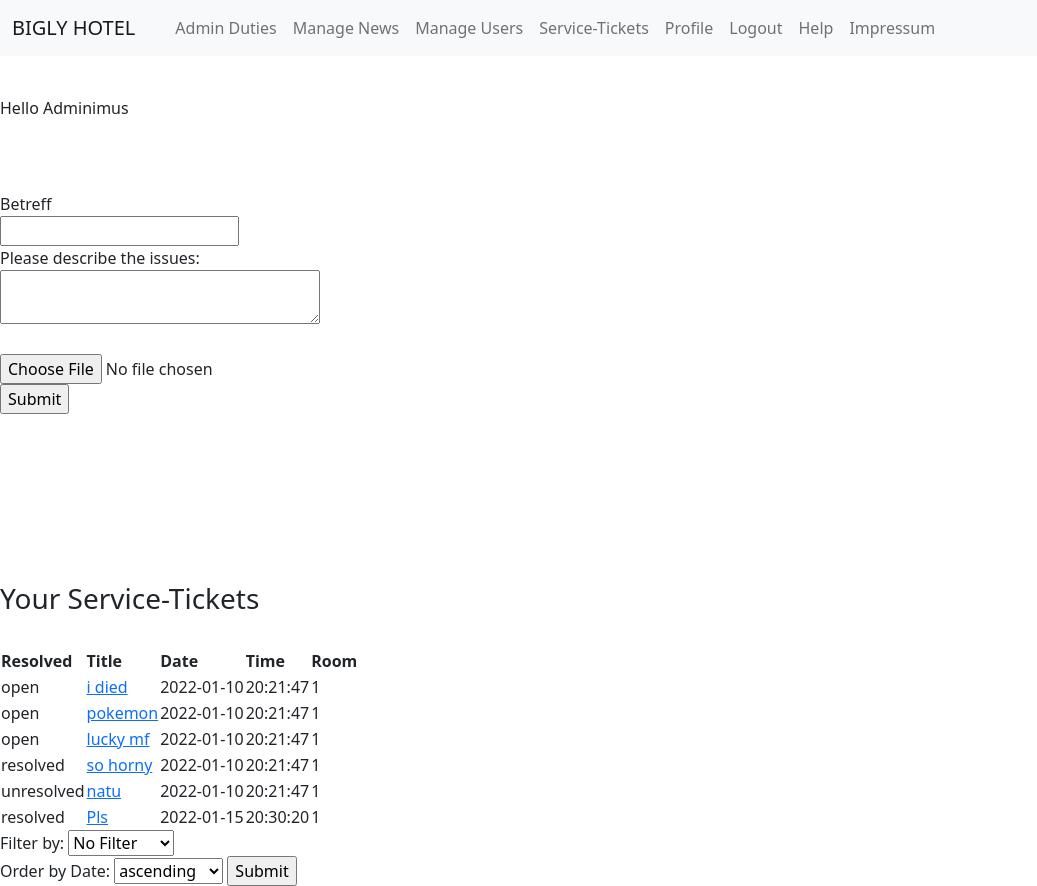
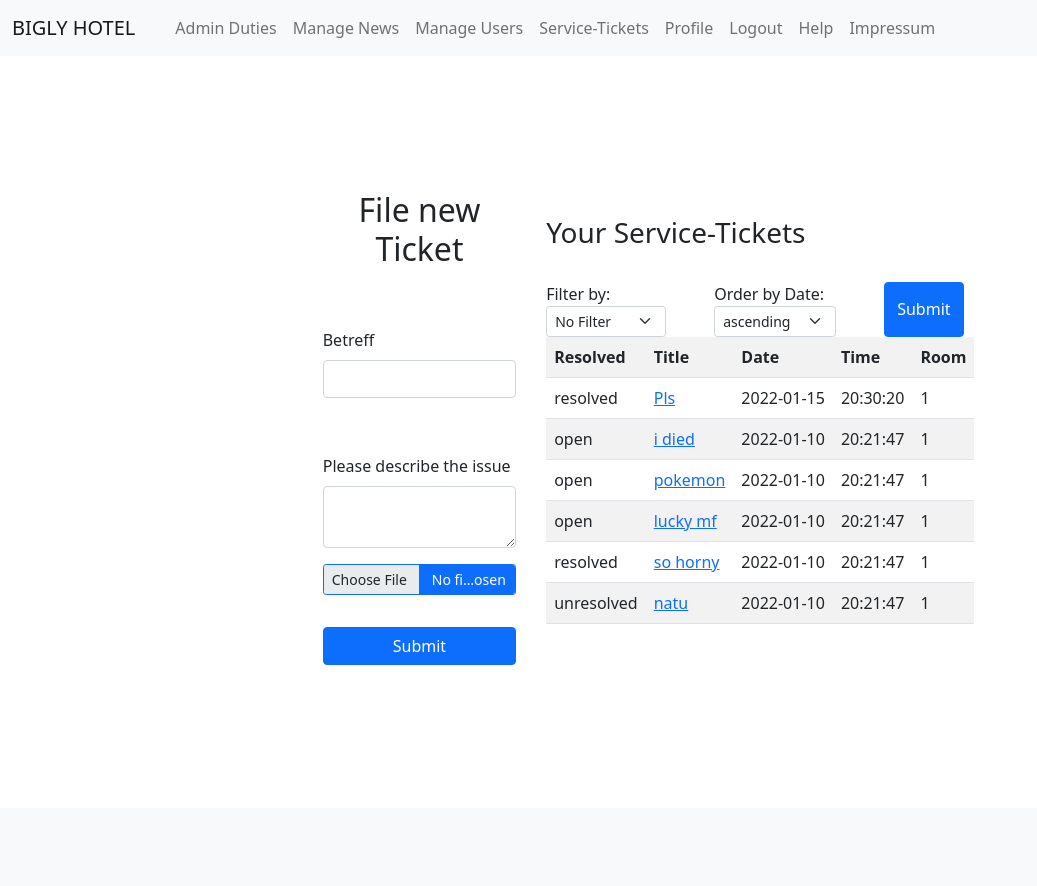
Before and after one commit to MrDreiPner/Bigly-Hotel-XAMPP, a PHP site: page /service.php in a window 1280 px wide. Shown: the whole page, without its empty margins (0-1037 px from the left). After the commit the page ends 665 px from the top, so only its background shows below. Run offline with PHP 8.4, Linux system fonts and the light colour scheme; a user stored in the database is signed in; data comes from the database, SQL or seed files in the repository; some web fonts are replaced.

Commit message:
service done

```diff
--- a/resizeImage.php
+++ b/resizeImage.php
@@ -18,7 +18,6 @@
         );
         //speichern des Thumbnails
         imagejpeg($thumb, $destimage);
-        echo "Saved successfully<br>";
         return $destimage;
     }
 
@@ -39,7 +38,6 @@
         );
         //speichern des Thumbnails
         imagepng($thumb, $destimage);
-        echo "Saved successfully<br>";
         return $destimage;
     }
 ?>
--- a/style/style.css
+++ b/style/style.css
@@ -47,6 +47,14 @@
         white-space: nowrap;
         overflow: hidden;
     }
+
+    #filter-box{
+        margin-bottom: 2rem;
+    }
+
+    #table{
+        margin-top: 3rem;
+    }
 }
 
 nav{
@@ -79,8 +87,6 @@ img{
     display: block;
     margin-left: auto;
     margin-right: auto;
-    height: 480px;
-    width: 720px;
     height: auto;
 }
 /*---------------------*/
@@ -189,6 +195,20 @@ body{
 }
 /*---------------*/
 
-textarea{
-    width: 20.009rem;
+#filter-box{
+    display: flex;
+    flex-direction: row;
+    align-content: flex-start;
 }
+
+#filter-box div{
+    margin-right: 3rem;
+}
+
+#option-select{
+    max-height: 10%;
+}
+
+filter-submit{
+
+}
--- a/ticket/service.php
+++ b/ticket/service.php
@@ -1,6 +1,6 @@
 <?php include ("../head.php"); ?>
 <body>
-<br><br><br>
+
     <?php
         include ("../checks/user_guest_check.php");
         require_once('../dbaccess.php');
@@ -8,17 +8,25 @@
         include ("../checks/user_indicator.php");
         include ("../checks/test_input.php");//test_input() nutzen um rohe Daten zu testen, für mehr siehe test_input.php
     ?>
-    <br><br> <br><br>
-    <div class="input">
+
+    <div id="form">
+        <div id="inner-form">
+            <h1 id="Überschrift">File new Ticket</h1><br>
             <form enctype="multipart/form-data" method="POST">
-        <label for="Betreff" required>Betreff</label><br>
+            <div class="mb-3">
+                <label for="Betreff" class="form-label">Betreff</label><br>
                 <span class="error"> <?php if(isset($errors)){ echo $errors;}?></span>
-        <input type="text" name="Betreff"><br>
-        Please describe the issues:<br>
-        <textarea name="serviceText" required></textarea><br><br>
+                <input type="text" class="form-control" required name="Betreff"><br>
+            </div>
+            <div class="mb-3">
+                <label for="serviceText" class="form-label">Please describe the issue</label>
+                <textarea name="serviceText" class="form-control" required></textarea>
+            </div>
+            <div class="mb-3">
                 <span class="error"><?php if(isset($error)){ echo $error;}?></span>
-        <input type="file" accept=".jpg, .png"  name="Bildupload"><br>
-        <input type="submit">
+                <input type="file"  id="img-upload" class="btn btn-primary btn-sm form-control" accept=".jpg, .png"  name="Bildupload">
+            </div>
+        <input type="submit" id="submit" class="btn btn-primary">
     </form>
     </div>
     <?php
@@ -70,18 +78,18 @@
             $sql = "select ticketID, resolved, userID, Date, Time, room, title
                     from tickets join user using(userID)
                     where resolved = $filter and userID = $userID
-                    order by Date $orderby";
+                    order by Date $orderby, time $orderby";
             $stmt = $db_obj->prepare($sql);
         } else {
             $userID = $_SESSION["ID"];
-            $orderby = "asc";
+            $orderby = "desc";
             if(isset($_POST["orderby"])){
                 $orderby = $_POST["orderby"];
             }
             $sql = "select ticketID, resolved, userID, Date, Time, room, title
                     from tickets join user using(userID)
                     where userID = $userID
-                    order by Date $orderby";
+                    order by Date $orderby, time $orderby";
             $stmt = $db_obj->prepare($sql);
         }
         if ($stmt===false){
@@ -92,10 +100,31 @@
         $stmt->bind_result($ticketid, $resolved, $userID, $date, $time, $room, $title);
 
     ?>
-    <br><br><br><br><br><br><br>
-    <div class="input">
+    <div id="table-sort">
         <h3>Your Service-Tickets</h3><br>
-    <table id="table">
+        <div id="option-select">
+            <form name="filters" id="filter-box" method="POST" action="service.php">
+                <div>
+                    <label for="filter">Filter by:</label>
+                    <select name="filter" class="form-select-sm form-select">
+                        <option value=4>No Filter</option>
+                        <option value=1>open</option>
+                        <option value=2>resolved</option>
+                        <option value=3>unresolved</option>
+                    </select>
+                </div>
+                <div>
+                    <label for="orderby">Order by Date:</label>
+                    <select name="orderby" class="form-select-sm form-select">
+                        <option value="asc">ascending</option>
+                        <option value="desc">descending</option>
+                    </select>
+                </div>
+                <input type="submit" id="filter-submit" class="btn btn-primary">
+            </form>
+        </div>
+        <div>
+            <table id="table" class="table table-striped table-hover">
                 <tr>
                     <th>Resolved</th>
                     <th>Title</th>
@@ -117,23 +146,6 @@
                 ?>
             </table>
         </div>
-    <div>
-        <form name="filters" method="POST" action="service.php">
-            <label for="filter">Filter by:</label>
-            <select name="filter">
-                <option value=4>No Filter</option>
-                <option value=1>open</option>
-                <option value=2>resolved</option>
-                <option value=3>unresolved</option>
-            </select>
-            <br>
-            <label for="orderby">Order by Date:</label>
-            <select name="orderby">
-                <option value="asc">ascending</option>
-                <option value="desc">descending</option>
-            </select>
-            <input type="submit">
-        </form>
     </div>
 </body>
 </html>
```
Also changed, not shown: news/addNews.php (+7 -7 lines), Werbebilder/20220119_133151.jpg (added), uploads/news/asdfaö ölk_61e8028895d1a-thumb.jpg (added), uploads/service/IMG_2019-08-26-21133673.jpg_61e8175c7f893-thumb.jpg (added), uploads/service/IMG_2019-08-26-21133673.jpg_61e8176b6c136-thumb.jpg (added), uploads/service/Screenshot_2022-01-15_002105.jpg_61e80156e649e-thumb.jpg (added), uploads/service/WIN_20211104_12_04_39_Pro.jpg_61e8067a2bd6b-thumb.jpg (added), uploads/service/WIN_20211104_12_04_39_Pro.jpg_61e806b5ae5ce-thumb.jpg (added). Lines whose indentation alone changed are shown as unchanged.
